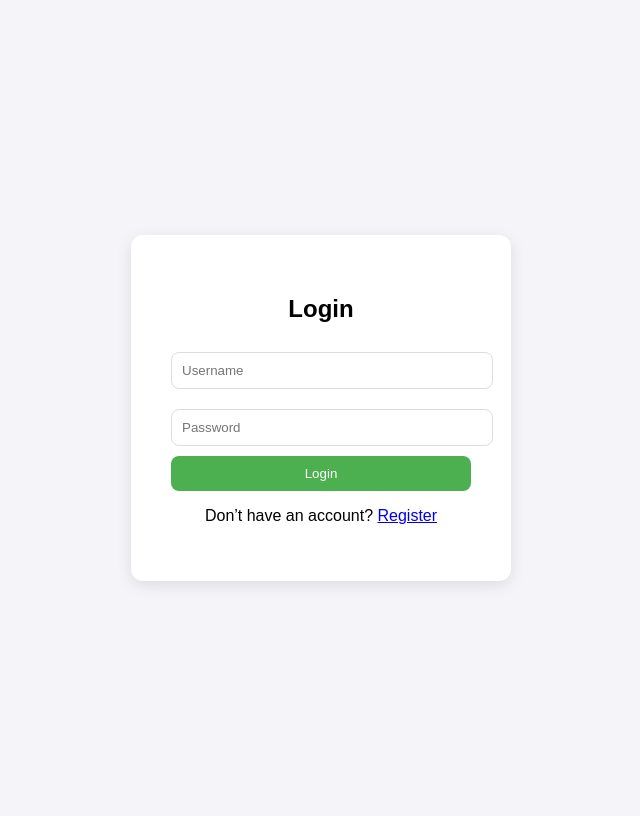
After one commit to TTKhiem/Travel-system, a Python web app: template templates/login.html in a window 1280 px wide. The commit adds this page. Shown: the whole page, without its empty margins (319-959 px from the left). Run offline with Jinja, Linux system fonts and the light colour scheme; the template is opened without the code that fills it, so the values that code supplies are empty.

Commit message:
Merged Login funcition

```diff
--- a/hotel_search.py
+++ b/hotel_search.py
@@ -59,7 +59,6 @@ class HotelSearchAPI: # Tao class ti import vao file main.py
             return None
 
     def export_data(self, search_results):
-        api = "aa54f565c7f84e9b87ba9c1f48a3b08f"
         hotel_list = search_results.get("properties") # lay du lieu khach san
         if hotel_list:
             # Tao folder luu du lieu tung khach san
--- /dev/null
+++ b/templates/login.html
@@ -0,0 +1,59 @@
+<!DOCTYPE html>
+<html>
+<head>
+    <title>Login</title>
+    <style>
+        body {
+            font-family: Arial, sans-serif;
+            background: #f4f4f9;
+            height: 100vh;
+            display: flex;
+            justify-content: center;
+            align-items: center;
+        }
+
+        .form-container {
+            background: white;
+            padding: 40px;
+            border-radius: 12px;
+            box-shadow: 0px 4px 15px rgba(0,0,0,0.1);
+            text-align: center;
+            width: 300px;
+        }
+
+        .form-container input {
+            width: 100%;
+            margin: 10px 0;
+            padding: 10px;
+            border: 1px solid #ddd;
+            border-radius: 8px;
+        }
+
+        .form-container button {
+            width: 100%;
+            padding: 10px;
+            background: #4caf50;
+            color: white;
+            border: none;
+            border-radius: 8px;
+            cursor: pointer;
+        }
+    </style>
+</head>
+<body>
+    <div class="form-container">
+        <h2>Login</h2>
+        {% with messages = get_flashed_messages() %}
+            {% if messages %}
+                <div class="flash">{{ messages[0] }}</div>
+            {% endif %}
+        {% endwith %}
+        <form method="POST">
+            <input type="text" name="username" placeholder="Username" required><br>
+            <input type="password" name="password" placeholder="Password" required><br>
+            <button type="submit">Login</button>
+        </form>
+        <p>Don’t have an account? <a href="/register">Register</a></p>
+    </div>
+</body>
+</html>
--- a/templates/recommendation.html
+++ b/templates/recommendation.html
@@ -269,12 +269,13 @@
                                 <option value="1">★☆☆☆☆ (1 sao)</option> -->
                                 <option value="4-5">4 sao trở lên</option>
                                 <option value="3-5">3 sao trở lên</option>
-                                <option value="1-3">dưới 3 sao</option>
+                                <option value="2-3">dưới 3 sao</option>
                             </select>
                         </div>
 
                         <div class="text-center">
                             <button type="submit" class="btn btn-custom">Lọc kết quả</button>
+                            <a href="/logout" class="logout-btn">Logout</a>
                         </div>
                     </form>
                 </div>
```
Also changed, not shown: create_db.py (added, +18 -0 lines), main.py (+72 -2 lines), templates/register.html (added, +59 -0 lines), README.md.
